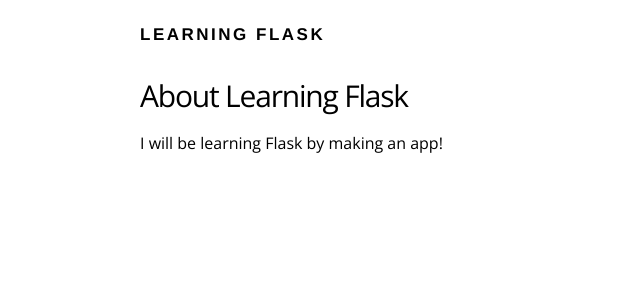
After one commit to gelenaj/learning-flask, a Flask app: page /about in a window 1280 px wide. The commit adds this page. Shown: the top 300 px of the page, without its empty margins (0-640 px from the left). Run offline with Flask 2, Linux system fonts and the light colour scheme.

Commit message:
about page

```diff
--- a/routes.py
+++ b/routes.py
@@ -6,5 +6,9 @@
 def index():
     return render_template("index.html")
 
+@app.route("/about")
+def about():
+    return render_template("about.html")
+
 if __name__=="__main__":
     app.run(debug=True)
--- a/static/css/main.css
+++ b/static/css/main.css
@@ -8,8 +8,9 @@
 }
 
 body {
-  background-color: #f4f4f4;
+  background-color: white;
   font-family: 'Open Sans', sans-serif;
+  height: 100%;
 }
 
 h2 {
--- /dev/null
+++ b/templates/about.html
@@ -0,0 +1,12 @@
+{% extends "layout.html" %}
+
+{% block content %}
+<main class="about-section">
+    <div class="container">
+
+    <h2>About Learning Flask</h2>
+    <p>I will be learning Flask by making an app!</p>
+
+    </div>
+</main>
+{% endblock %}
--- a/templates/index.html
+++ b/templates/index.html
@@ -7,7 +7,7 @@
       <div class="section-content">
         <h2>Discover places near you.</h2>
         <a href="#" class="btn-primary">Sign up</a>
-        <a href="#" class="btn-secondary">Learn more</a>
+        <a href="{{ url_for('about')}}" class="btn-secondary">Learn more</a>
       </div>
 
       <div class="section-device">
--- a/templates/layout.html
+++ b/templates/layout.html
@@ -18,5 +18,5 @@
     {% block content %}
     {% endblock %}
 
-</body>
+    </body>
 </html>
```
